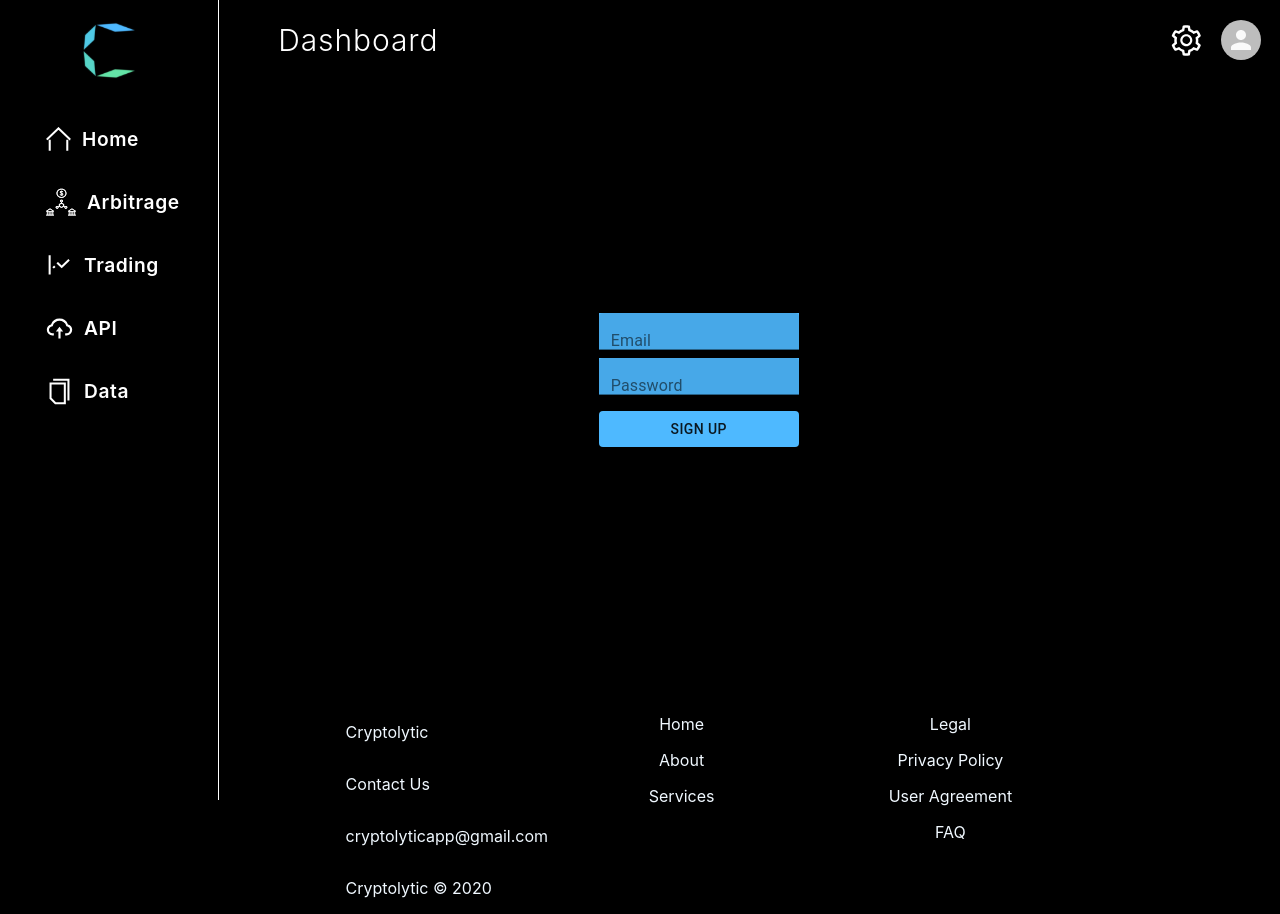
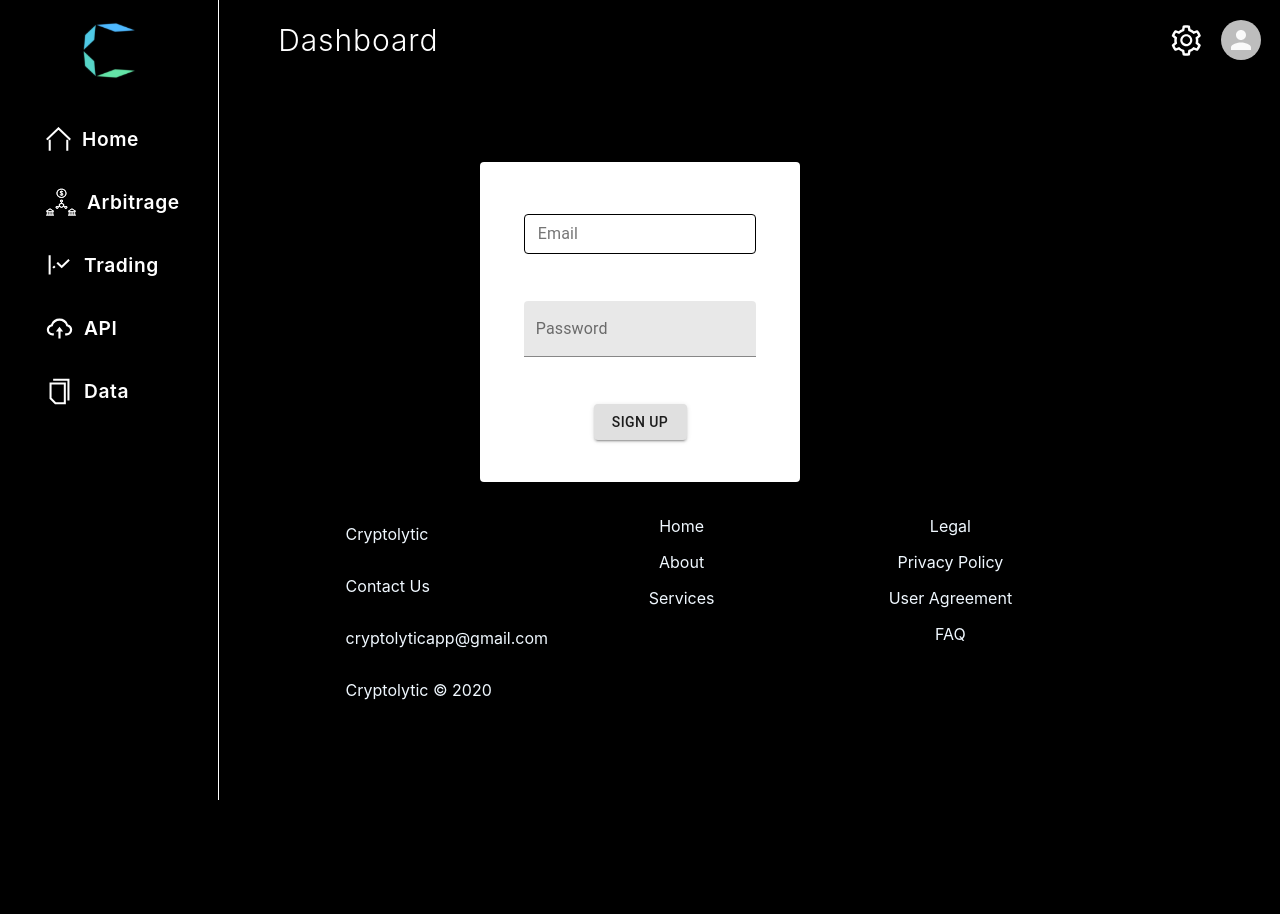
Before and after one commit to BloomTech-Labs/cryptolytic-fe, a React (Create React App) app: page /signup in a window 1280 px wide. After the commit the page ends 800 px from the top, so only its background shows below. Built offline with nearby package versions, Linux system fonts and the light colour scheme; no server answers.

Commit message:
match sign up design to login

```diff
--- a/src/Components/Registeration/SignUp.js
+++ b/src/Components/Registeration/SignUp.js
@@ -1,35 +1,55 @@
 import React, { useCallback } from "react";
 import { withRouter } from "react-router";
 import app from "./base";
-import { makeStyles } from '@material-ui/core/styles';
 import TextField from '@material-ui/core/TextField';
 import Button from '@material-ui/core/Button';
-
-
-const SignUp = ({ history }) => {
-
+import Paper from '@material-ui/core/Paper';
+import { makeStyles } from "@material-ui/core/styles";
 
 
 
 const useStyles = makeStyles(theme => ({
-
-    root: {
-      '& > *': {
-        margin: theme.spacing(1),
-        width: 200,
-        backgroundColor: "#4EB9FF",
+  form: {
+    width: "25%",
+    margin: "0 auto",
+    height: "40vh"
   },
-      color: "#4EB9FF",
-
+  formContainer: {
+    height: "100%",
+    display: "flex",
+    flexDirection: "column",
+    justifyContent: "space-evenly",
+    padding: 5,
+  },
+  button: {
+    width: "30%",
+    margin: "0 auto",
+    transition: ".4s ease",
+    "&:hover": {
+      backgroundColor: "#161616",
+      color: "#dddddd"
+    }
+  },
+  textField: {
+    width: "75%",
+  },
+  cssOutlinedInput: {
+    '&$cssFocused $notchedOutline': {
+      borderColor: `gray !important`,
+    }
+  },
+  cssFocused:{
+    color: "black !important"
+  },
+  notchedOutline: {
+    borderWidth: '1px',
+    borderColor: 'black !important',
   },
 }));
 
-
+const SignUp = ({ history }) => {
 
   const classes = useStyles();
-
-
-
 
   const handleSignUp = useCallback(async event => {
     event.preventDefault();
@@ -45,19 +65,46 @@
   }, [history]);
 
   return (
-    <div className="signupForm">
+   <div>
       <h1>Sign up</h1>
-      <form className={classes.root} onSubmit={handleSignUp}>
+      <Paper className={classes.form}>
+      <form className={classes.formContainer} onSubmit={handleSignUp}>
       <div className="emailField">
-          <TextField name="email" label="Email" type="email"  variant="filled"  />
+          <TextField name="email" label="Email" type="email" size="small"  variant="outlined"
+          className={classes.textField}
+          InputProps={{
+            classes: {
+              root: classes.cssOutlinedInput,
+              focused: classes.cssFocused,
+              notchedOutline: classes.notchedOutline,
+            },
+          }}
+          InputLabelProps={{
+            classes: {
+              focused: classes.cssFocused,
+            },
+          }}
+          />
           </div>
           <div className="passField">
-          <TextField name="password" label="Password" type="password"  variant="filled" />
+          <TextField name="password" label="Password" type="password"  variant="filled" className={classes.textField}
+            InputProps={{
+              classes: {
+                root: classes.cssOutlinedInput,
+                focused: classes.cssFocused,
+                notchedOutline: classes.notchedOutline,
+              },
+            }}
+            InputLabelProps={{
+              classes: {
+                focused: classes.cssFocused,
+              },
+            }}/>
+
           </div>
-
-        <Button variant="contained" color="blue" type="submit">Sign Up</Button>
-
+        <Button variant="contained" type="submit" className={classes.button} >Sign Up</Button>
       </form>
+    </Paper>
     </div>
   );
 };
```
Lines whose indentation alone changed are shown as unchanged.
